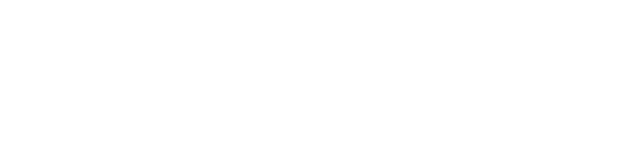
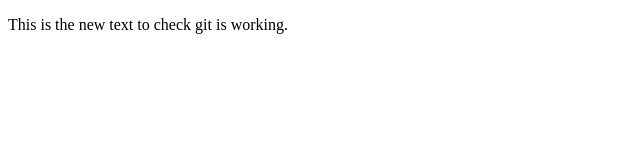
Before and after one commit to suharsh264/git-and-github, a plain HTML site: page index.html in a window 1280 px wide. Shown: the whole page, without its empty margins (0-640 px from the left). Drawn offline with Linux system fonts and the light colour scheme.

Commit message:
showing update

```diff
--- a/index.html
+++ b/index.html
@@ -6,6 +6,6 @@
     <title>Document</title>
 </head>
 <body>
-
+    <p>This is the new text to check git is working.</p>
 </body>
 </html>
```
